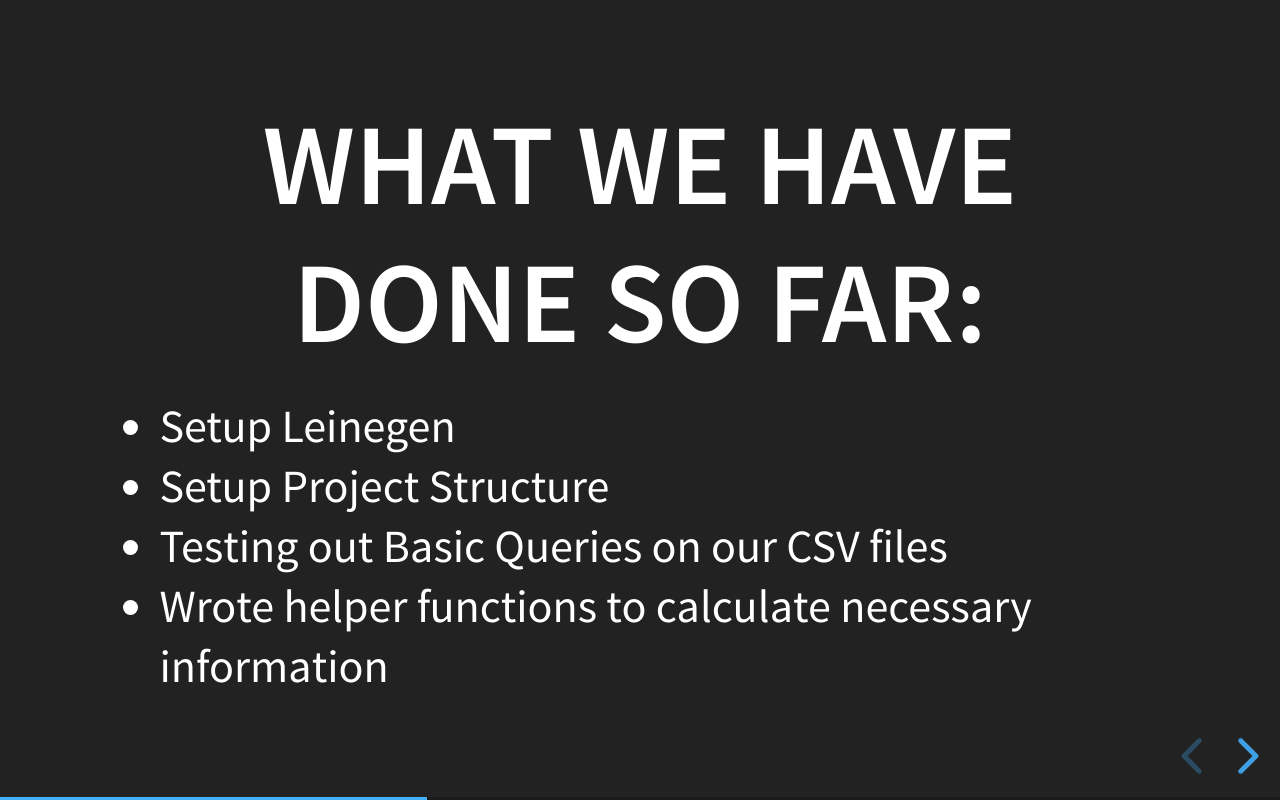
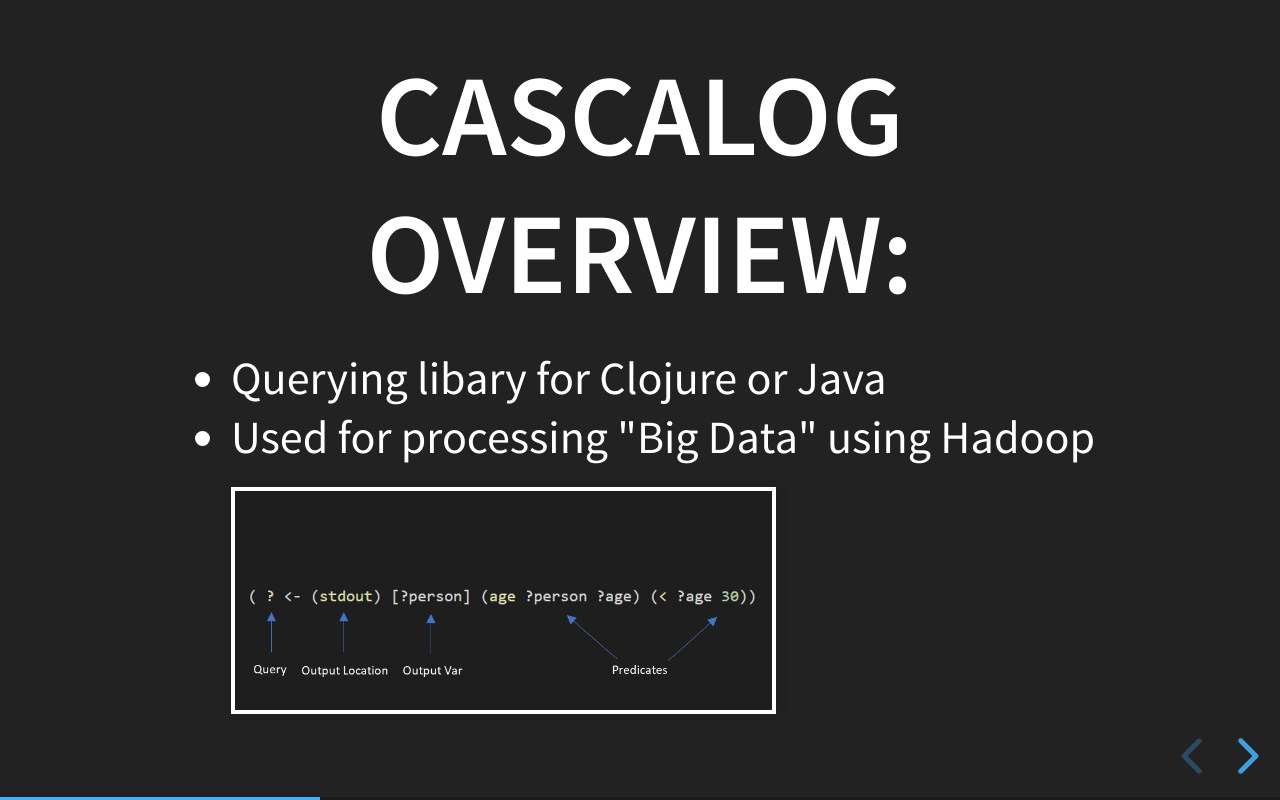
Before and after one commit to dankolesnikov/CS-152-Project, a website: page slides/reveal.js-3.6.0/finalPresentation.html in a window 1280 px wide. Both pictures are taken after a click on the button "next slide". Drawn offline with Linux system fonts and the light colour scheme.

Commit message:
created syntax diagram

```diff
--- a/slides/reveal.js-3.6.0/finalPresentation.html
+++ b/slides/reveal.js-3.6.0/finalPresentation.html
@@ -30,12 +30,20 @@
 					<p>Kushal Cuttari, Avi Banerjee, Danil Kolesnikov, Jason Thai</p>
 				</section>
 				<section>
-					<h1>What we have done so far:</h1>
+					<h1>Cascalog Overview:</h1>
 					<ul>
-						<li>Setup Leinegen</li>
-						<li>Setup Project Structure</li>
-						<li>Testing out Basic Queries on our CSV files</li>
-						<li>Wrote helper functions to calculate necessary information</li>
+						<li>Querying libary for Clojure or Java</li>
+						<li>Used for processing "Big Data" using Hadoop</li>
+						<img src="syntax.jpg" height = "200">
+					</ul>
+				</section>
+				<section>
+					<h1>MapReduce Paradigm</h1>
+					<ul>
+					    <li>Allows parallelized distributed processing on large data sets</li>
+						<li>Converts data into sets of tuples</li>
+						<li>Tuples are further reduced and processed</li>
+
 					</ul>
 				</section>
 				<section>
```
Also changed, not shown: slides/reveal.js-3.6.0/lib/syntax.jpg (added), slides/reveal.js-3.6.0/syntax.jpg (added).
